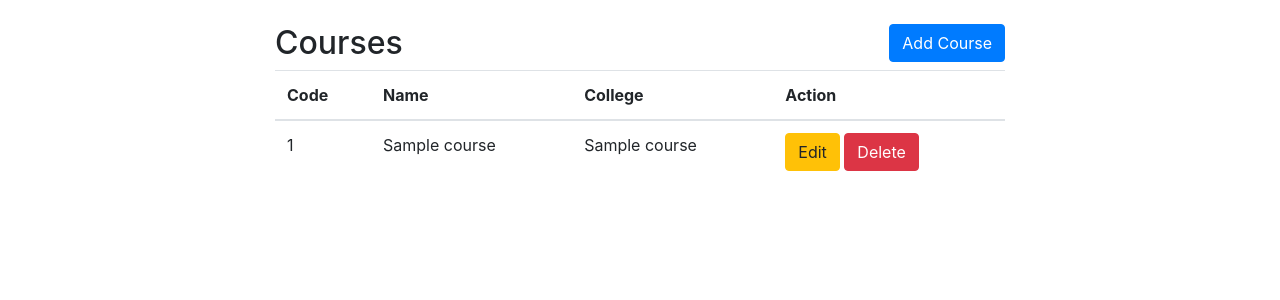
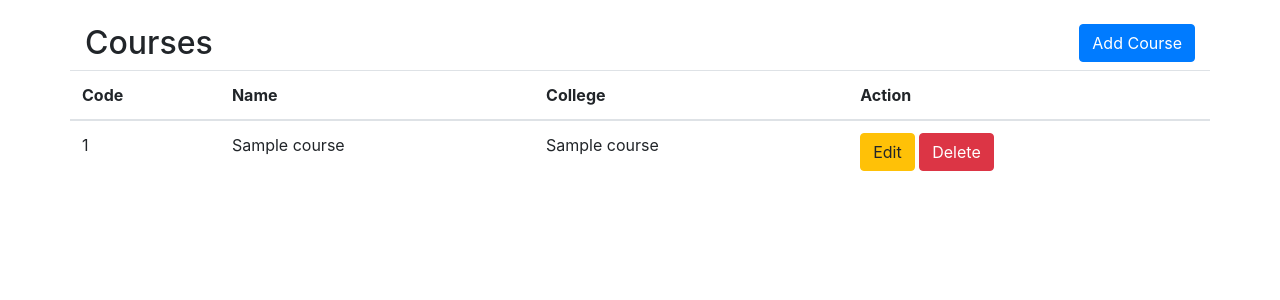
Before and after one commit to Lothany/CCC181-SIS, a Flask app: template website/templates/course.html in a window 1280 px wide. Shown: the part 56-356 px from the top of the page. Run offline with Flask 3, Linux system fonts and the light colour scheme; the template is opened without the code that fills it: most values are stand-ins (such as "Sample title", 1, 10 or a date in 2020); parts of the project's set-up code (start-up, migrations or seed data) failed here and were passed over; some libraries are stand-ins or nearby versions.

Commit message:
fixed table alignment in courses

```diff
--- a/website/templates/course.html
+++ b/website/templates/course.html
@@ -4,14 +4,11 @@
 
 {% block content %}
     <div class="row mt-2">
-        <div class="col-8 offset-2"> <!-- Center the table with padding -->
-            <div class="row">
         <div class="col">
             <h2>Courses</h2>
         </div>
-                <div class="col">
+        <div class="col text-right">
             <a class="btn btn-primary float-right" id="addCourse" href="/course/add">Add Course</a>
-                </div>
         </div>
 
         <table class="table">
@@ -56,5 +53,4 @@
         </table>
     </div>
 </div>
-</div>
 {% endblock %}
```
Lines whose indentation alone changed are shown as unchanged.
